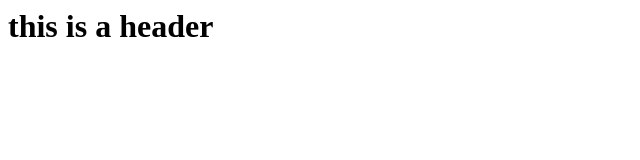
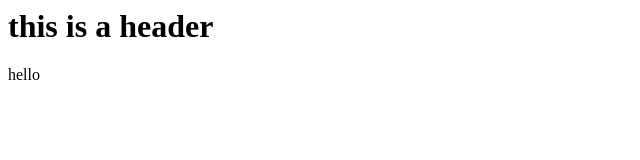
Before and after one commit to vineeths-119/git-test1, a website: page index.html in a window 1280 px wide. Shown: the full height of the page, 0-640 px from the left. Drawn offline with Linux system fonts and the light colour scheme.

Commit message:
next commit

```diff
--- a/index.html
+++ b/index.html
@@ -4,5 +4,6 @@
 </head>
 <body>
 	<h1>this is a header</h1>
+	<p> hello</p>
 </body>
 </html>
```
Also changed, not shown: package.json (added, +28 -0 lines), 2 other files.
